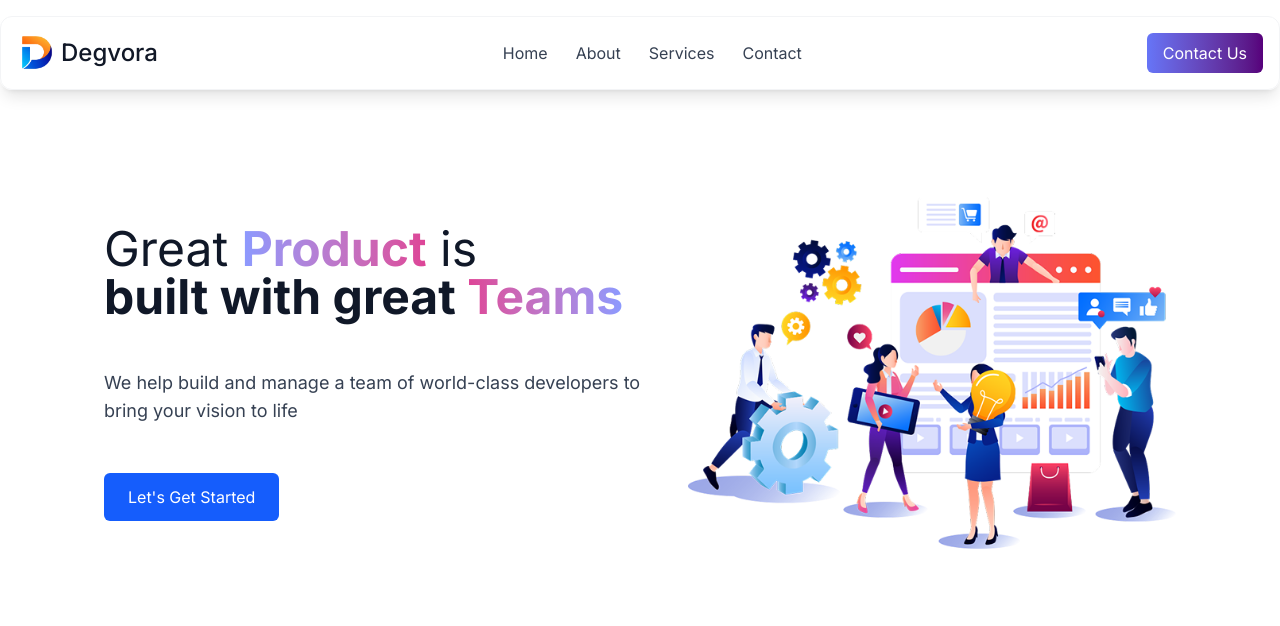
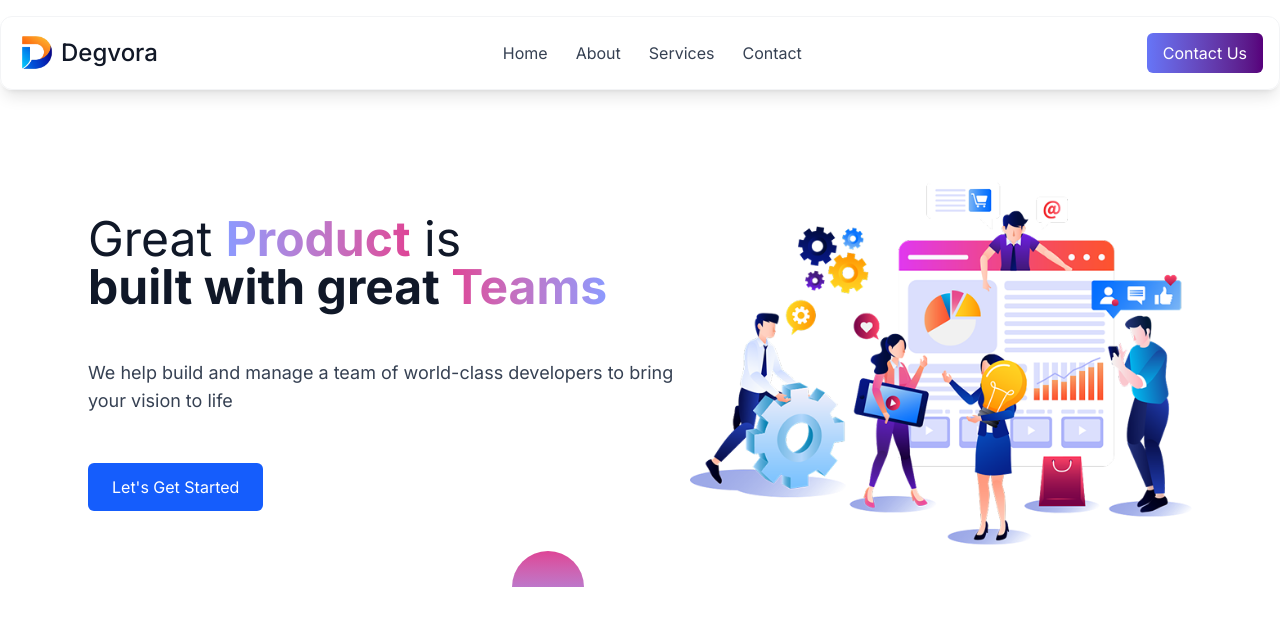
Before and after one commit to hamza-jaffar/degvora-website, a React (Vite) app: page / in a window 1280 px wide. Shown: the top 626 px of the page. Built offline with nearby package versions, Linux system fonts and the light colour scheme.

Commit message:
Update some ui for banner

```diff
--- a/src/App.tsx
+++ b/src/App.tsx
@@ -3,7 +3,7 @@ import BannerSection from "@/sections/banner";
 
 const App = () => {
   return (
-    <section className="p-4 max-w-8xl mx-auto">
+    <section className="max-w-8xl mx-auto">
       <NavBar />
       <BannerSection />
     </section>
--- a/src/sections/banner.tsx
+++ b/src/sections/banner.tsx
@@ -1,5 +1,6 @@
 const BannerSection = () => {
   return (
+    <section className="w-full relative overflow-hidden">
       <section className="w-full flex flex-col md:flex-row lg:px-12 xl:px-22 items-center mt-35">
         <div className="space-y-6 lg:space-y-12">
           <h1 className="text-gray-900 text-3xl lg:text-5xl">
@@ -25,6 +26,8 @@ const BannerSection = () => {
           <img src="/assets/banner_image.png" alt="" />
         </div>
       </section>
+      <div className="h-18 w-18 rounded-full -bottom-9 left-128 bg-linear-to-b from-(--secondary-light) to-(--primary-light) absolute" />
+    </section>
   );
 };
 
```
Lines whose indentation alone changed are shown as unchanged.
